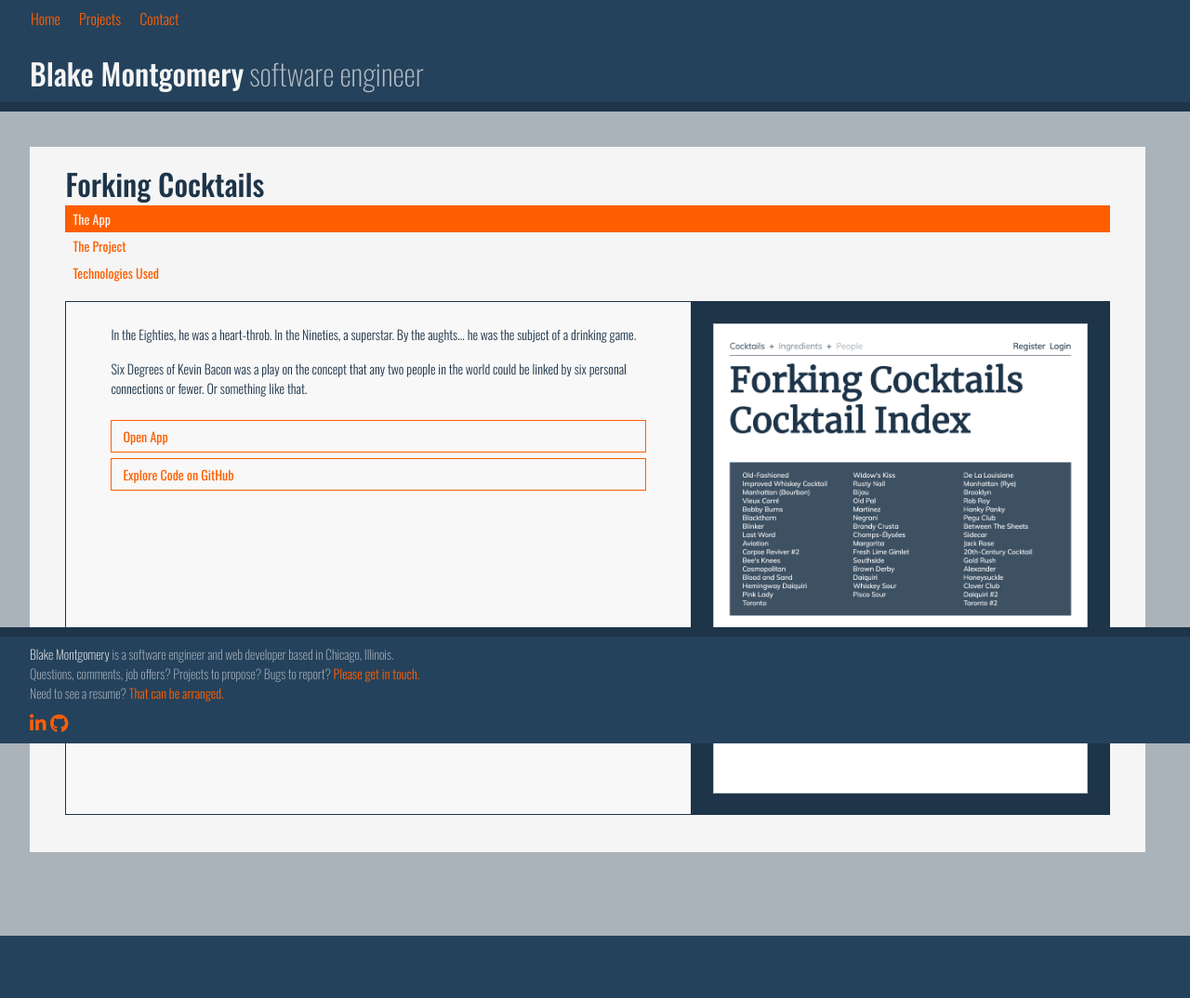
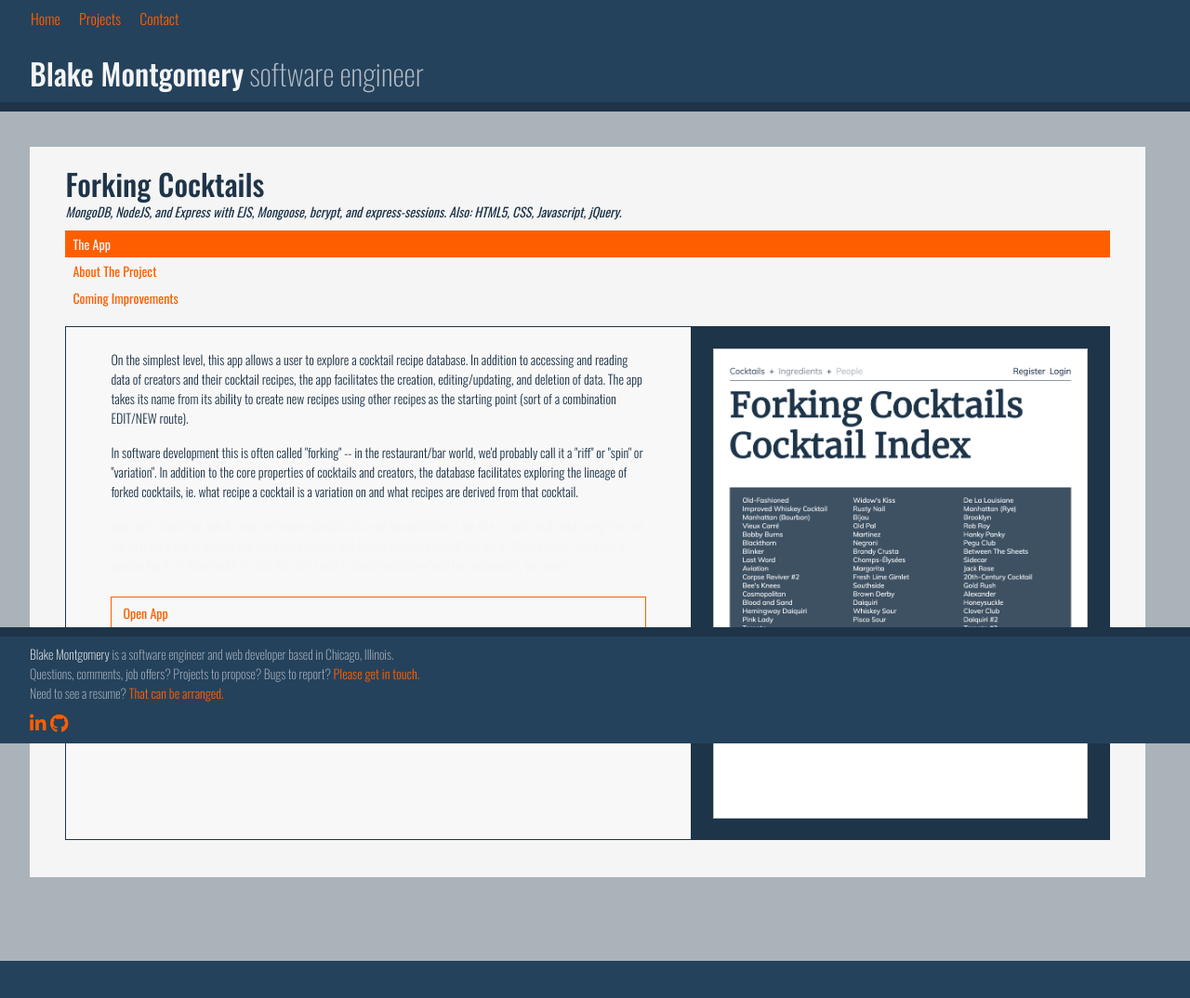
Before and after one commit to montblake/portfolio, a Flask app: page /projects/forking-cocktails in a window 1280 px wide. Shown: the top 1074 px of the page at 93% size. Before the commit the page ends 1007 px from the top, so only its background shows below. Run offline with Flask 2, Linux system fonts and the light colour scheme; data that the repository does not hold is empty; some libraries are stand-ins or nearby versions.

Commit message:
Add back Cocktail Project

```diff
--- a/app/static/js/portfolio.js
+++ b/app/static/js/portfolio.js
@@ -1,13 +1,13 @@
 // alert('JS is working at PORTFOLIO!')
 
 const sixdkbElem = document.querySelector('#proj-sixdkb');
-// const cocktailsElem = document.querySelector('#proj-cocktails');
+const cocktailsElem = document.querySelector('#proj-cocktails');
 // const marketplaceElem = document.querySelector('#proj-marketplace');
 const chartreuseElem = document.querySelector('#proj-chartreuse');
 // const codegreenElem = document.querySelector('#proj-code-green');
 const djangoflaskElem = document.querySelector('#proj-django-and-flask');
 
-const elemsArray = [sixdkbElem, chartreuseElem, djangoflaskElem]
+const elemsArray = [sixdkbElem, cocktailsElem, chartreuseElem, djangoflaskElem]
 
 function handleMouseOver(event) {
     event.target.closest('li').style.boxShadow = '0 0 2px 2px var(--accent-color)'
--- a/app/templates/projects.html
+++ b/app/templates/projects.html
@@ -21,7 +21,7 @@
                     </li>
                 </a>
 
-                <!-- <a href="{{url_for('project_cocktails')}}">
+                <a href="{{url_for('project_cocktails')}}">
                     <li id="proj-cocktails">
                         <div class="tint-layer"></div>
                         <div class="image-frame">
@@ -35,7 +35,7 @@
                             <p>NodeJs, Express, Mongoose, MongoDB, EJS</p>
                         </div>
                     </li>
-                </a> -->
+                </a>
 
 
                 <!-- <a href="{{url_for('project_marketplace')}}">
--- a/app/templates/projects/forking-cocktails.html
+++ b/app/templates/projects/forking-cocktails.html
@@ -6,29 +6,34 @@
 
         <header class="project-head">
             <h1>Forking Cocktails</h1>
+            <p id="technologies">MongoDB, NodeJS, and Express with EJS, Mongoose, bcrypt, and express-sessions. Also: HTML5, CSS, Javascript, jQuery.</p>
             <nav>
                 <div id="btn-game" class="proj-btn proj-btn-current">The App</div>
-                <div id="btn-project" class="proj-btn proj-btn-active">The Project</div>
-                <div id="btn-tech" class="proj-btn proj-btn-active">Technologies Used</div>
+                <div id="btn-project" class="proj-btn proj-btn-active">About The Project</div>
+                <div id="btn-tech" class="proj-btn proj-btn-active">Coming Improvements</div>
             </nav>
         </header>
         <main id="main-cocktails">
             <div class="proj-text">
 
                 <div id="the-game">
-                    <p class="narrow">In the Eighties, he was a heart-throb. In the Nineties, a superstar. By the aughts... he was the subject of a drinking game.</p>
-                    <p class="narrow">Six Degrees of Kevin Bacon was a play on the concept that any two people in the world could be linked by six personal connections or fewer. Or something like that. </p>
+                    <p class="narrow">On the simplest level, this app allows a user to explore a cocktail recipe database. In addition to accessing and reading data of creators and their cocktail recipes, the app facilitates the creation, editing/updating, and deletion of data. The app takes its name from its ability to create new recipes using other recipes as the starting point (sort of a combination EDIT/NEW route). </p>
+                    <p class="narrow">In software development this is often called "forking" -- in the restaurant/bar world, we'd probably call it a "riff" or "spin" or "variation". In addition to the core properties of cocktails and creators, the database facilitates exploring the lineage of forked cocktails, ie. what recipe a cocktail is a variation on and what recipes are derived from that cocktail.</p>
+                    <p>Any visitor should be able to read and explore the data. In order to contribute to the site, a visitor will need to register and log in. If you'd like to explore the regration function, feel free to register yourself and log in. If you'd rather just jump in, you can log in as "Jane Smith" if you'd like. Her email is "jane@smith.com" and her password is "password".</p>
                 </div>
                 <div id="the-project" class="hidden">
-                    <p class="narrow">This project originated as a means to feature data gathered from a third-party api.</p>
+                    <p class="narrow">TThe database utilizes three main data models in relationship: a Cocktail model, an Ingredient model, and an Author/Contributor model. The ingredients are passed into an "recipe line" model so that the Cocktail recipe is able to expand to contain as many lines as needed. Also, the Cocktail model has a "Parent" property which holds a reference to another Cocktail, so it adds self-reference to its portfolio of relationships.</p>
 
-                    <p class="narrow">The actor info is easy enough to aquire, even if it takes two searches to get all the data we need. But each actor returns sometimes a few hundred results or more for their film output.</p>
+                    <p class="narrow">The app works as a read only database for guests while registered users can create, edit, and delete their cocktails. Registered Users should also be able to fork any cocktail, either their own or someone else's. Administrators should be able to perform any data operation on any asset.</p>
+
+                    <p class="narrow">In terms of user experience and design, the app aims for a clean, text-only layout. The focus on legibility and a mobile-first design makes the app usable by professional bartenders on their phones during shift.</p>
                 </div>
 
                 <div id="the-techs" class="hidden">
-                    <p class="narrow">This project is built in Python with a Flask backend and deployed on Heroku. The database is Heroku's version of PostgreSql. The frontend is built in Node/Express and features a ReactJS UI.</p>
+                    <p class="narrow">In the end, I'm hoping the app can serve as a recipe development tool as well as a database, connecting professionals and enthusiasts by forking each others work and building new cocktails in collaborative, virtual environment. Key to this will be adding more tools for creators, especially the ability to keep their recipes private (whether permanently or until deemed worthy of release).</p>
+                    <p class="narrow">This feature holds some challenges if cocktails were once public and then made private — how would this affect the tracking of parent and child cocktails? This is just one challenging aspect to the data collection that becomes more clear the more developed the app becomes. There must be an easy way of handling a new recipe if a desired ingredient isn't already in the database (without having to stop, create the ingredient, and then restart the cocktail creation).</p>
 
-                    <p class="narrow">In addition to handling the database, the backend handles api calls to third party sources, protecting its API keys, processing search results, provides json data, and serves up a static landing page.</p>
+                    <p class="narrow">Also, as the number of entries for cocktails, ingredients, and people increase, the need to search and sort through the data will become more important. For now, working on the app has been a great introduction to using databases but it has also made clear how much more there is to learn about making use of the technology.</p>
                 </div>
 
                 <div class="button-grp">
```
Also changed, not shown: 1 other file.
